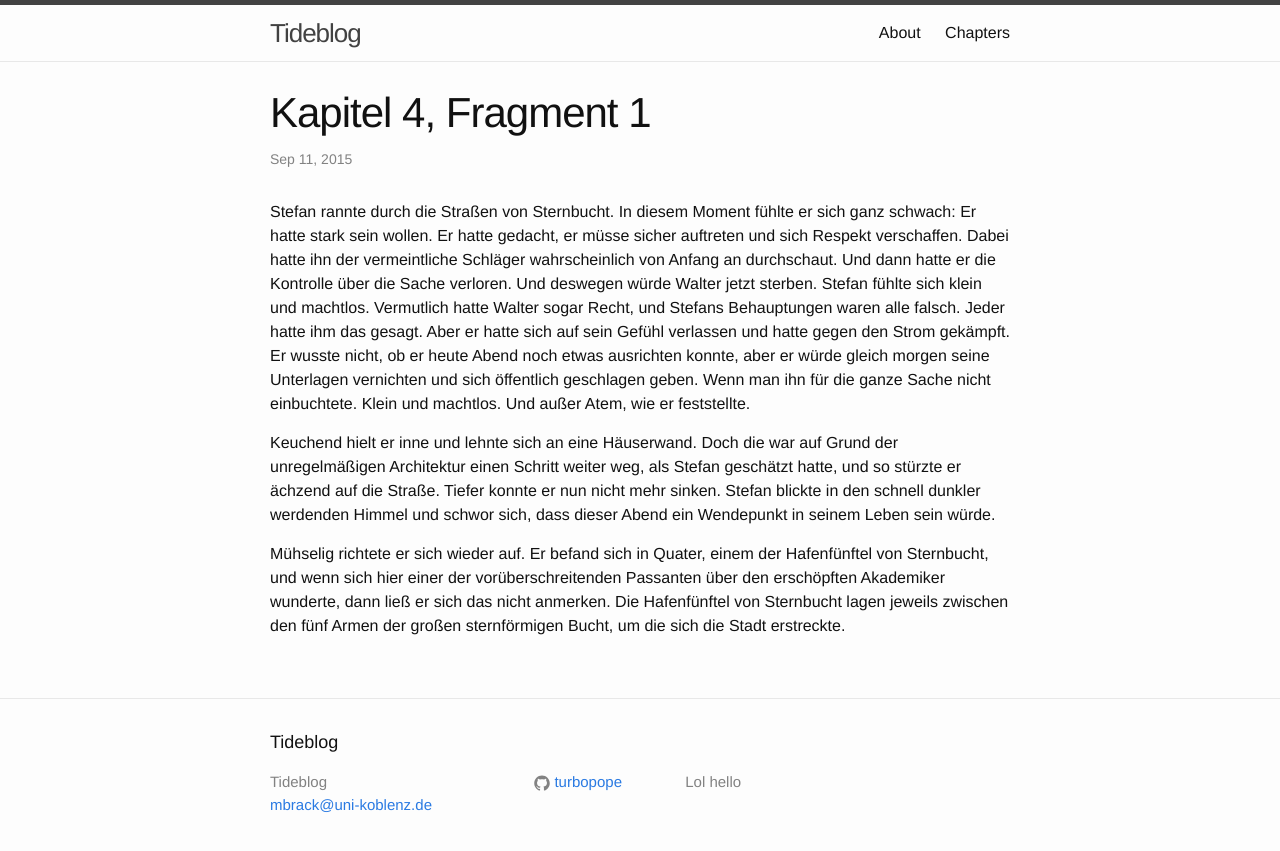
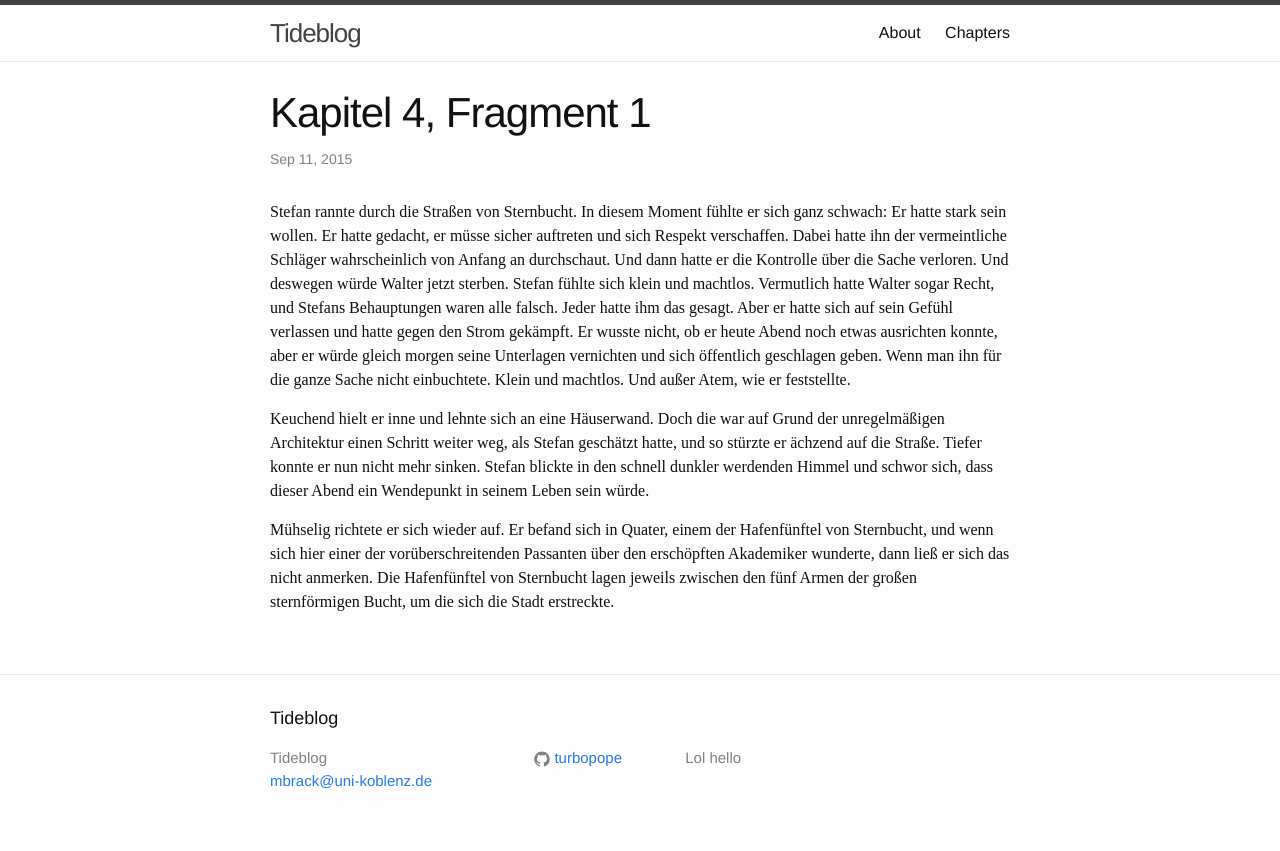
Before and after one commit to TurboPope/tideblog, a Jekyll site: the page built from _posts/2015-09-11-c4-f1.md, in a window 1280 px wide. Shown: the top 851 px of the page. Built offline with Jekyll 4.4.1, drawn with Linux system fonts in a browser that asks for light colours.

Commit message:
Add layout for fragments

```diff
--- /dev/null
+++ b/_layouts/fragment.html
@@ -0,0 +1,15 @@
+---
+layout: default
+---
+<div class="post">
+
+  <header class="post-header">
+    <h1 class="post-title">{{ page.title }}</h1>
+    <p class="post-meta">{{ page.date | date: "%b %-d, %Y" }}{% if page.author %} • {{ page.author }}{% endif %}{% if page.meta %} • {{ page.meta }}{% endif %}</p>
+  </header>
+
+  <article class="fragment-content">
+    {{ content }}
+  </article>
+
+</div>
--- a/_sass/_layout.scss
+++ b/_sass/_layout.scss
@@ -234,3 +234,32 @@
         }
     }
 }
+
+.fragment-content {
+    margin-bottom: $spacing-unit;
+    font-family: serif;
+
+    h2 {
+        font-size: 32px;
+
+        @include media-query($on-laptop) {
+            font-size: 28px;
+        }
+    }
+
+    h3 {
+        font-size: 26px;
+
+        @include media-query($on-laptop) {
+            font-size: 22px;
+        }
+    }
+
+    h4 {
+        font-size: 20px;
+
+        @include media-query($on-laptop) {
+            font-size: 18px;
+        }
+    }
+}
```
Also changed, not shown: _posts/2015-09-11-c3-f3.md (+1 -1 lines), _posts/2015-09-11-c4-f1.md (+1 -1 lines).
